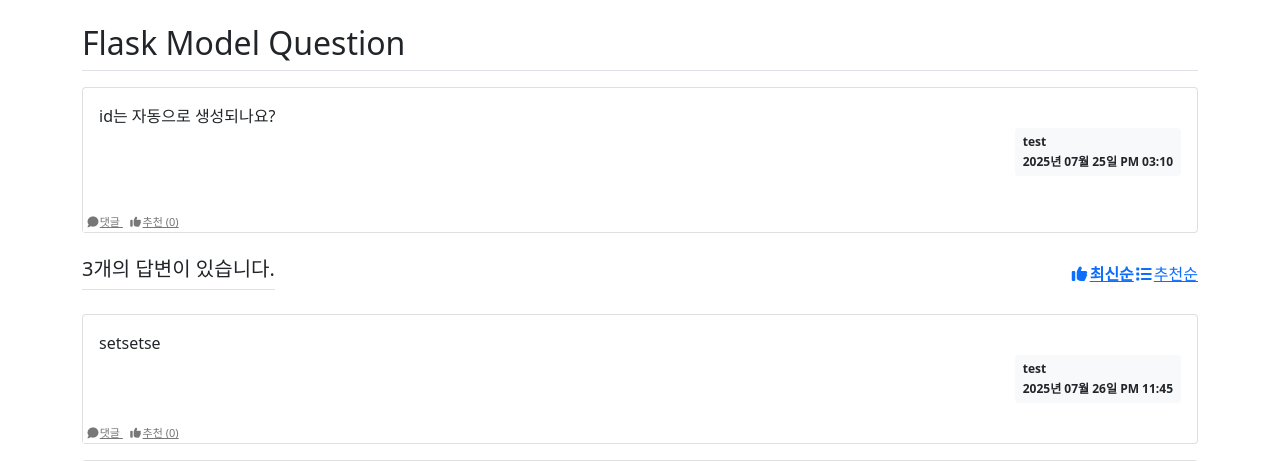
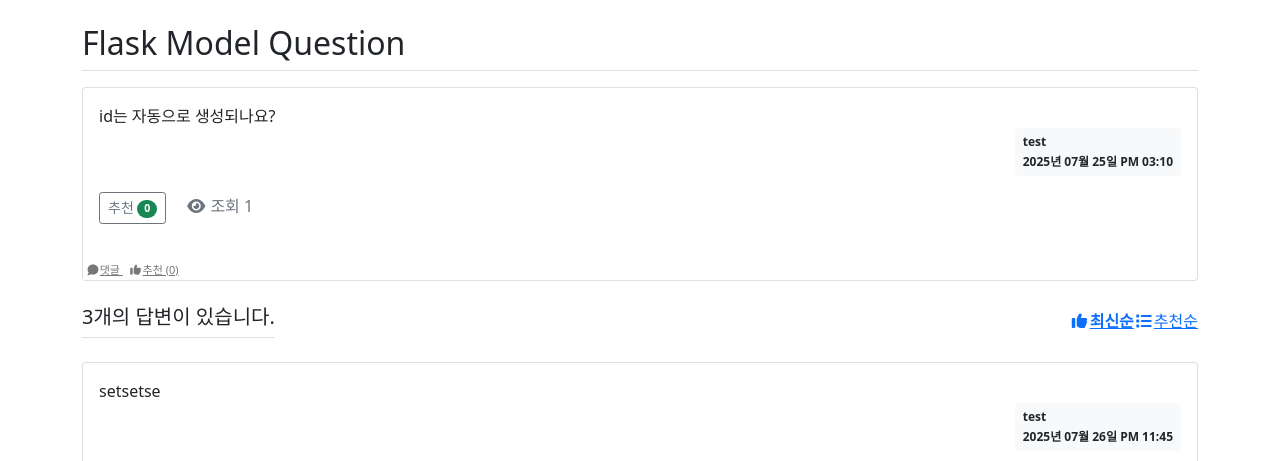
Before and after one commit to wd48/flask_pybo_pjt, a Flask app: page /question/detail/2/ in a window 1280 px wide. Shown: the part 57-518 px from the top of the page. Run offline with Flask 3, Linux system fonts and the light colour scheme; data comes from the database, SQL or seed files in the repository; both versions use the stored data as it was after the commit; some libraries are stand-ins or nearby versions.

Commit message:
조회수 기능 추가

```diff
--- a/pybo/models.py
+++ b/pybo/models.py
@@ -30,6 +30,7 @@ class Question(db.Model):
     user = db.relationship('User', backref=db.backref('question_set'))
     modify_date = db.Column(db.DateTime(), nullable=True)
     voter = db.relationship('User', secondary=question_voter, backref=db.backref('question_voter_set'))
+    view_count = db.Column(db.Integer, default=0)  # 조회 수 필드 추가
 
 # 답변 모델 생성
 '''
--- a/pybo/templates/question/question_detail.html
+++ b/pybo/templates/question/question_detail.html
@@ -27,6 +27,13 @@
                 </div>
             </div>
             <div class="my-3">
+                <a href="javascript:void(0)" data-uri="{{ url_for('question.vote', question_id=question.id) }}"
+                   class="recommend btn btn-sm btn-outline-secondary"> 추천
+                    <span class="badge rounded-pill bg-success">{{ question.voter|length }}</span>
+                </a>
+                <span class="text-muted ms-3">
+                    <i class="fas fa-eye"></i> 조회 {{ question.view_count or 0 }}
+                </span>
                 {% if g.user == question.user %}
                 <a href="{{ url_for('question.modify', question_id=question.id) }}"
                    class="btn btn-sm btn-outline-secondary">수정</a>
--- a/pybo/templates/question/question_list.html
+++ b/pybo/templates/question/question_list.html
@@ -22,6 +22,7 @@
             <th style="width:50%">제목</th>
             <th>글쓴이</th>
             <th>작성일시</th>
+            <th>조회</th>
         </tr>
         </thead>
         <tbody>
@@ -37,6 +38,7 @@
             </td>
             <td>{{ question.user.username }}</td>
             <td>{{ question.create_date|datetime }}</td>
+            <td>{{ question.view_count or 0 }}</td>
         </tr>
         {% endfor %}
         {% else %}
--- a/pybo/views/question_views.py
+++ b/pybo/views/question_views.py
@@ -34,6 +34,14 @@ def detail(question_id):
     page = request.args.get('page', type=int, default=1)
     sort = request.args.get('sort', type=str, default='recent')
     question = Question.query.get_or_404(question_id)
+
+    # 조회 수 증가 (view_count가 None인 경우 0으로 초기화)
+    if question.view_count is None:
+        question.view_count = 1
+    else:
+        question.view_count += 1
+    db.session.commit()
+
     form = AnswerForm()  # 답변 폼 생성
     comment_form = CommentForm()  # 댓글 폼 생성
     # build answers query with sorting
```
Also changed, not shown: pybo.db.
